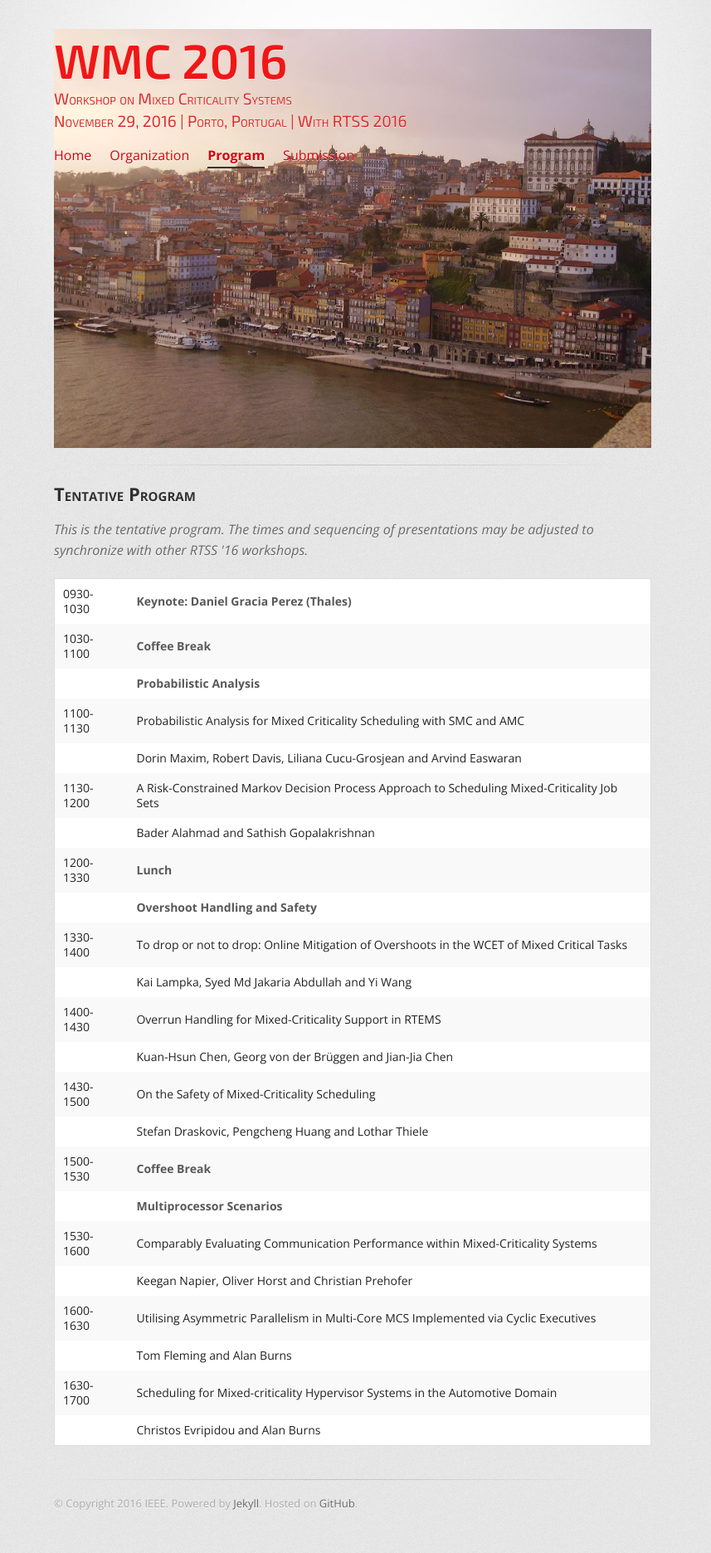
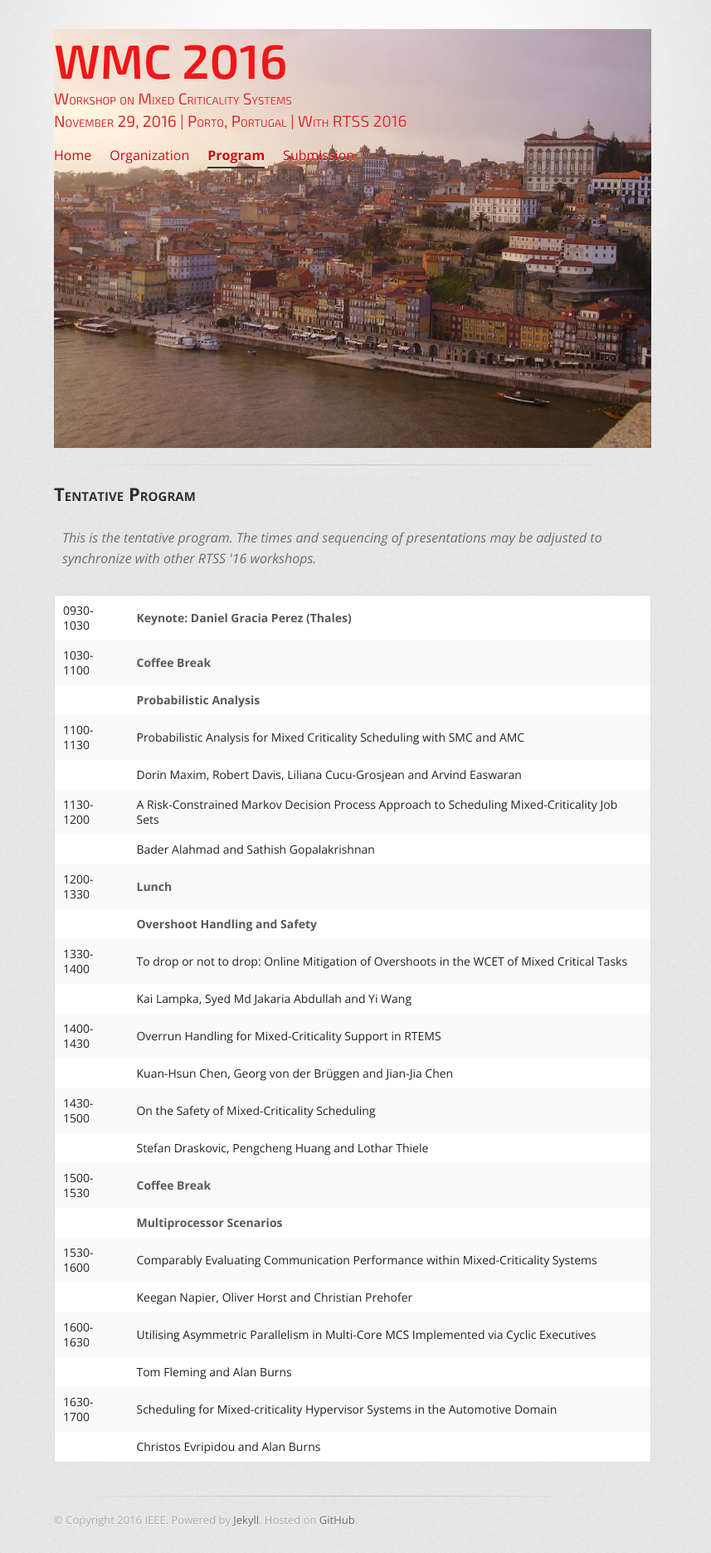
Before and after one commit to GSathish/wmc2016, a Jekyll site: the page built from program/index.html, in a window 1280 px wide. Shown: the whole page at 83% size, without its empty margins (215-1072 px from the left). Built offline with Jekyll 4.4.1, drawn with Linux system fonts in a browser that asks for light colours.

Commit message:
updated stylesheet

```diff
--- a/stylesheets/stylesheet.css
+++ b/stylesheets/stylesheet.css
@@ -8,6 +8,7 @@ body {
 }
 
 p {
+  padding: 10px;
   margin-bottom: 20px;
 }
 
```
